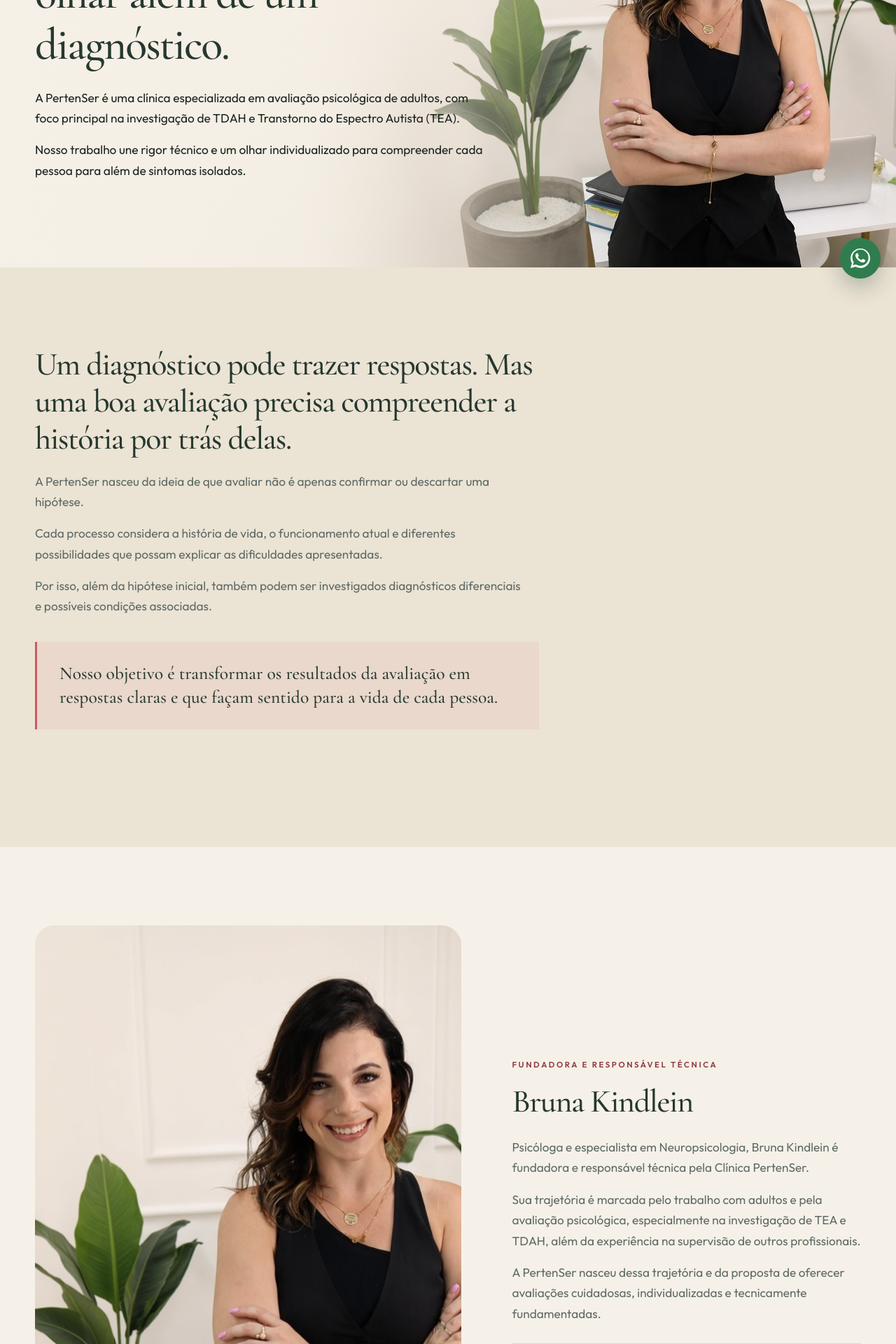
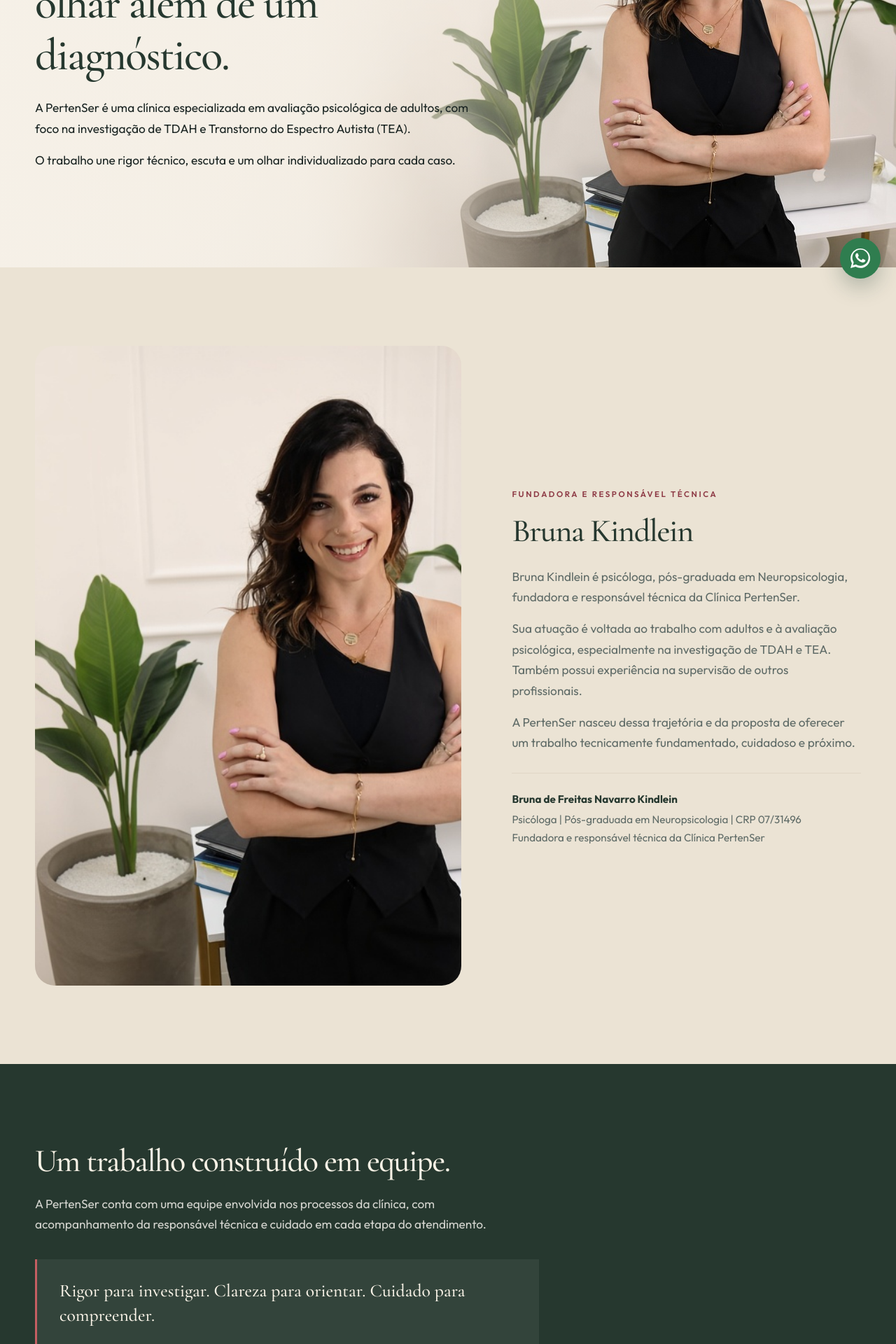
Before and after one commit to ccarolsevero/clinica-pertenser, a Next.js app: page /sobre in a window 1280 px wide. Shown: the part 380-2300 px from the top of the page at 70% size. Built offline with nearby package versions, Linux system fonts and the light colour scheme.

Commit message:
Trim the Sobre page: drop the diagnosis section and rewrite Bruna, team and CTA.
Co-authored-by: Cursor <cursoragent@cursor.com>

```diff
--- a/app/sobre/page.tsx
+++ b/app/sobre/page.tsx
@@ -32,39 +32,15 @@ export default function SobrePage() {
             <h1>Uma clínica criada para olhar além de um diagnóstico.</h1>
             <div className="lead" style={{ marginTop: 24 }}>
               <p>
-                A PertenSer é uma clínica especializada em avaliação psicológica de adultos, com foco principal na investigação de TDAH e Transtorno do Espectro Autista (TEA).
+                A PertenSer é uma clínica especializada em avaliação psicológica de adultos, com foco na investigação de TDAH e Transtorno do Espectro Autista (TEA).
               </p>
-              <p>
-                Nosso trabalho une rigor técnico e um olhar individualizado para compreender cada pessoa para além de sintomas isolados.
-              </p>
+              <p>O trabalho une rigor técnico, escuta e um olhar individualizado para cada caso.</p>
             </div>
           </div>
         </div>
       </section>
 
       <section className="section alt">
-        <div className="container">
-          <div className="section-head">
-            <h2>Um diagnóstico pode trazer respostas. Mas uma boa avaliação precisa compreender a história por trás delas.</h2>
-            <div className="lead" style={{ marginTop: 20 }}>
-              <p>
-                A PertenSer nasceu da ideia de que avaliar não é apenas confirmar ou descartar uma hipótese.
-              </p>
-              <p>
-                Cada processo considera a história de vida, o funcionamento atual e diferentes possibilidades que possam explicar as dificuldades apresentadas.
-              </p>
-              <p>
-                Por isso, além da hipótese inicial, também podem ser investigados diagnósticos diferenciais e possíveis condições associadas.
-              </p>
-            </div>
-            <p className="quote">
-              Nosso objetivo é transformar os resultados da avaliação em respostas claras e que façam sentido para a vida de cada pessoa.
-            </p>
-          </div>
-        </div>
-      </section>
-
-      <section className="section">
         <div className="container split reverse">
           <PortraitSlot
             src="/home-hero.png"
@@ -76,20 +52,18 @@ export default function SobrePage() {
             <h2>{site.responsible.shortName}</h2>
             <div className="lead" style={{ marginTop: 24 }}>
               <p>
-                Psicóloga e especialista em Neuropsicologia, Bruna Kindlein é fundadora e responsável técnica pela Clínica PertenSer.
+                Bruna Kindlein é psicóloga, pós-graduada em Neuropsicologia, fundadora e responsável técnica da Clínica PertenSer.
               </p>
               <p>
-                Sua trajetória é marcada pelo trabalho com adultos e pela avaliação psicológica, especialmente na investigação de TEA e TDAH, além da experiência na supervisão de outros profissionais.
+                Sua atuação é voltada ao trabalho com adultos e à avaliação psicológica, especialmente na investigação de TDAH e TEA. Também possui experiência na supervisão de outros profissionais.
               </p>
               <p>
-                A PertenSer nasceu dessa trajetória e da proposta de oferecer avaliações cuidadosas, individualizadas e tecnicamente fundamentadas.
+                A PertenSer nasceu dessa trajetória e da proposta de oferecer um trabalho tecnicamente fundamentado, cuidadoso e próximo.
               </p>
             </div>
             <p className="signature">
               <strong>{site.responsible.name}</strong>
-              {site.responsible.role}
-              <br />
-              {site.responsible.specialty}
+              {site.responsible.credentials}
               <br />
               {site.responsible.title}
             </p>
@@ -100,9 +74,9 @@ export default function SobrePage() {
       <section className="section green">
         <div className="container">
           <div className="section-head">
-            <h2>A PertenSer é uma clínica construída para cuidar de cada processo com atenção.</h2>
+            <h2>Um trabalho construído em equipe.</h2>
             <p className="lead" style={{ marginTop: 20 }}>
-              A clínica conta com uma equipe envolvida nos processos de avaliação, conduzidos com rigor técnico, supervisão e atenção às particularidades de cada caso.
+              A PertenSer conta com uma equipe envolvida nos processos da clínica, com acompanhamento da responsável técnica e cuidado em cada etapa do atendimento.
             </p>
             <p className="quote light">Rigor para investigar. Clareza para orientar. Cuidado para compreender.</p>
           </div>
@@ -110,8 +84,8 @@ export default function SobrePage() {
       </section>
 
       <CTA
-        title="Talvez o que você esteja buscando não seja apenas um diagnóstico, mas uma forma de compreender melhor a sua história."
-        text="Conheça a avaliação psicológica da PertenSer e entenda como funciona o processo."
+        title="Conheça o trabalho da PertenSer."
+        text="Saiba mais sobre a avaliação psicológica ou converse com a equipe para esclarecer suas dúvidas."
         support="Atendimento online para adultos em todo o Brasil."
         primary={{ href: "/avaliacao-psicologica", label: "Conheça a avaliação psicológica" }}
         secondary={{ href: teamMessage, label: "Falar com a equipe", external: true }}
```
